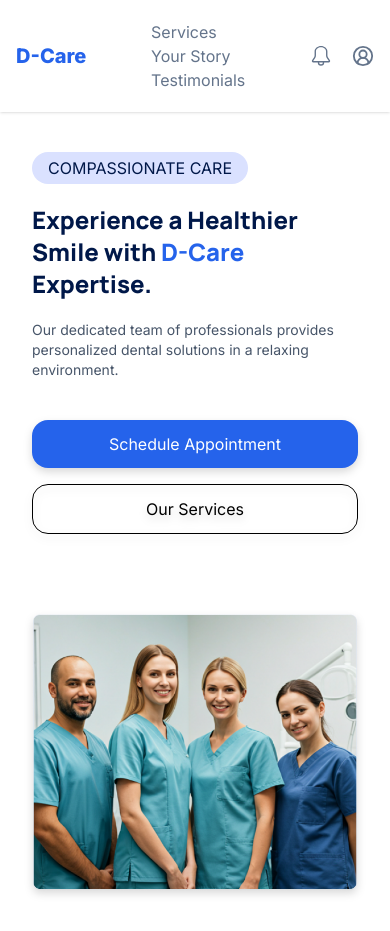
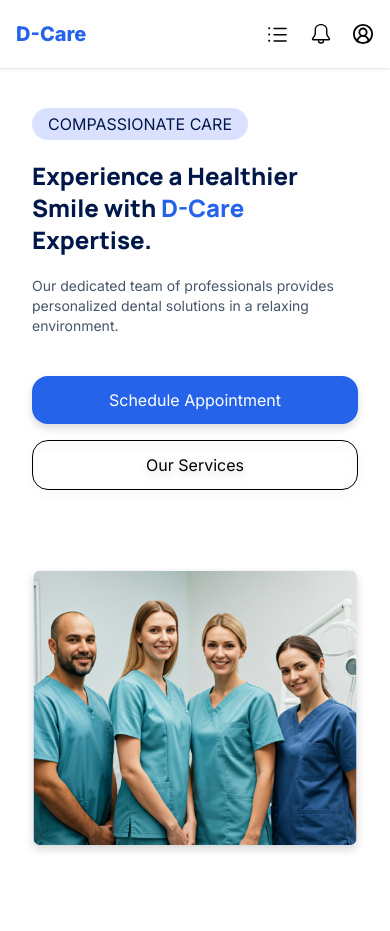
Before and after one commit to tarekelkanaria/d-care, a React (Vite) app: page / in a window 390 px wide. After the commit the page ends 887 px from the top, so only its background shows below. Built offline with nearby package versions, Linux system fonts and the light colour scheme.

Commit message:
useState

```diff
--- a/src/Component/Navbar/Navbar.jsx
+++ b/src/Component/Navbar/Navbar.jsx
@@ -1,28 +1,47 @@
 import { LuCircleUserRound } from "react-icons/lu";
 import { GoBell } from "react-icons/go";
+import { useState } from "react";
+import { GoListUnordered } from "react-icons/go";
 
 export default function Navbar() {
+  const [open, setOpen] = useState(false);
+
   return (
-    <nav className="container mx-auto flex items-center justify-between py-5 px-4 shadow">
+    <nav className="relative container mx-auto flex items-center justify-between py-5 px-4 shadow">
 
-      {/* Logo */}
-      <h1 className="text-logo font-inter font-extrabold text-xl sm:text-2xl cursor-pointer">
+
+      <h1 className="text-logo font-extrabold text-xl sm:text-2xl cursor-pointer">
         D-Care
       </h1>
 
 
-      <ul className="sm:flex gap-6 text-navlist font-inter  ">
+      <ul className="hidden md:flex gap-6 text-navlist">
         <li className="cursor-pointer hover:text-logo">Services</li>
         <li className="cursor-pointer hover:text-logo">Your Story</li>
         <li className="cursor-pointer hover:text-logo">Testimonials</li>
       </ul>
 
       {/* Icons */}
-      <div className="flex gap-5 text-navlist">
+      <div className="flex items-center gap-5">
+
+
+        <button className="md:hidden" onClick={() => setOpen(!open)}>
+          <GoListUnordered size={25} />
+        </button>
+
         <GoBell size={22} className="cursor-pointer" />
         <LuCircleUserRound size={22} className="cursor-pointer" />
       </div>
 
+
+      {open && (
+        <ul className="absolute top-16 left-0 w-full bg-white shadow-md flex flex-col items-center gap-4 py-5 md:hidden">
+          <li className="cursor-pointer hover:text-logo">Services</li>
+          <li className="cursor-pointer hover:text-logo">Your Story</li>
+          <li className="cursor-pointer hover:text-logo">Testimonials</li>
+        </ul>
+      )}
+
     </nav>
   );
 }
```
